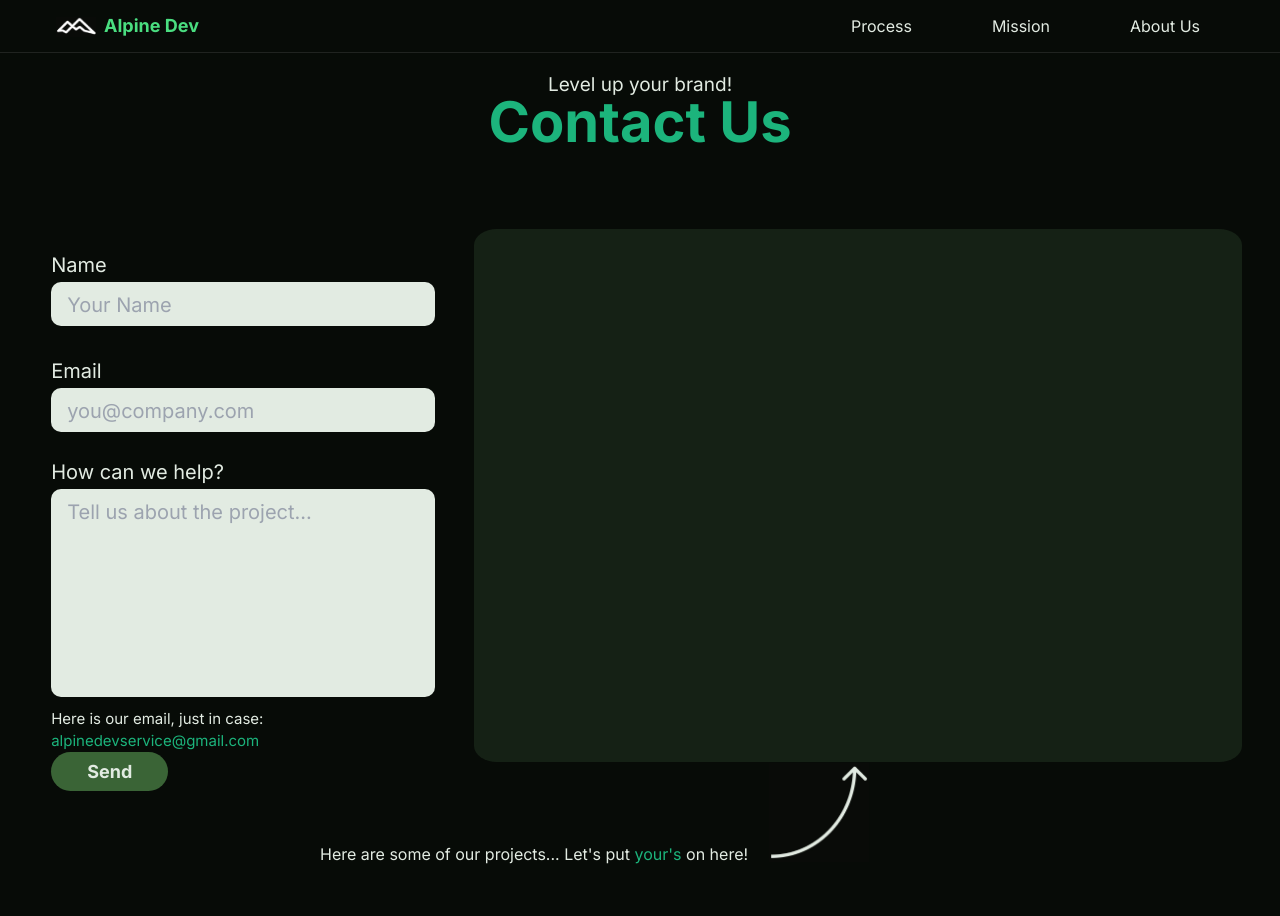
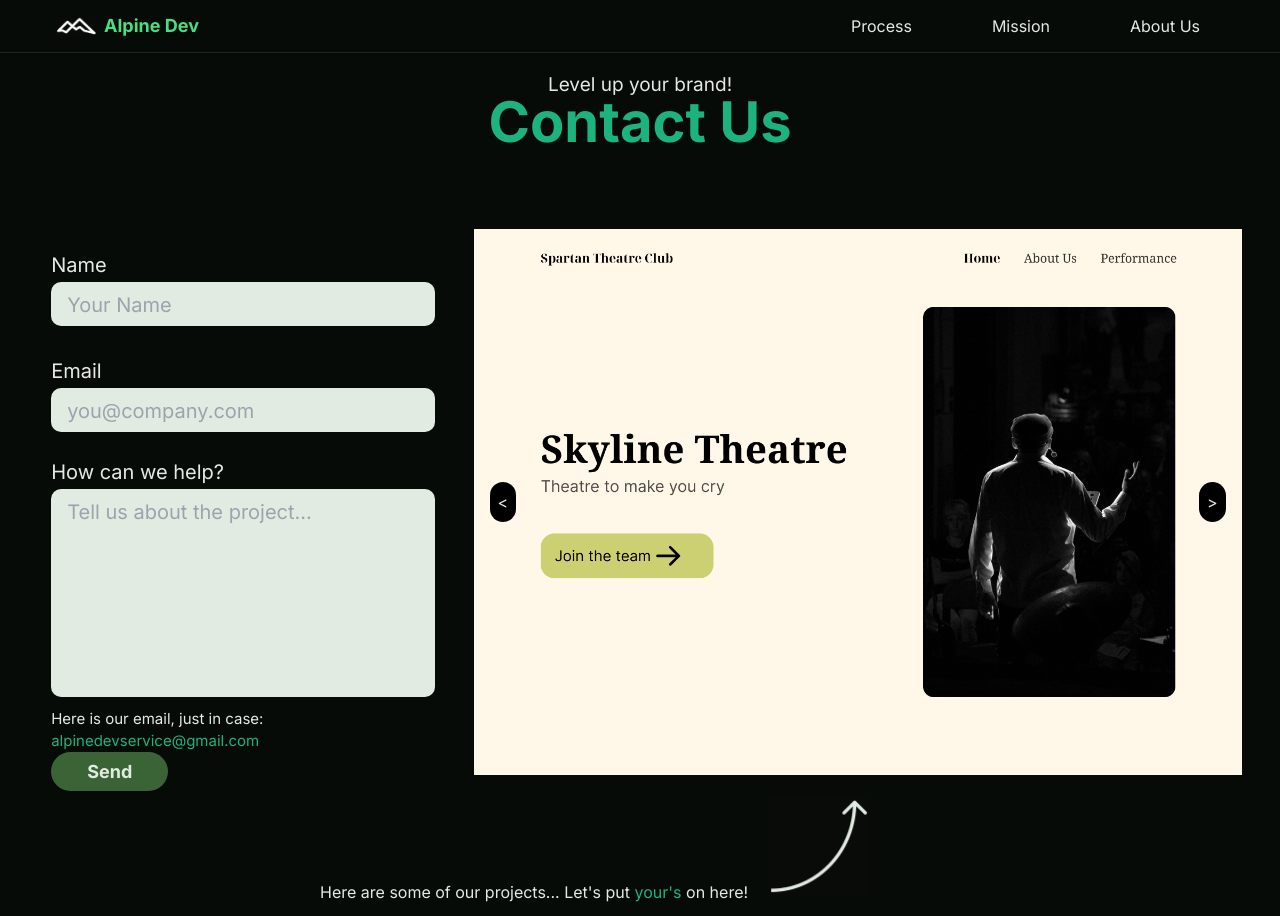
Before and after one commit to SaiChittella/Alpine_Dev_Website, a Next.js app: page /contact in a window 1280 px wide. Before the commit the page ends 886 px from the top, so only its background shows below. Built offline with nearby package versions, Linux system fonts and the light colour scheme.

Commit message:
Added slideshow effect on Contact Us Page + Added responsiveness

```diff
--- a/src/app/contact/page.tsx
+++ b/src/app/contact/page.tsx
@@ -1,7 +1,7 @@
 "use client";
 import Textbox from "@/components/Textbox";
 import { useState } from "react";
-
+import Slideshow from "./slideshow";
 export default function ContactUs() {
 	const [name, setName] = useState("");
 	const [email, setEmail] = useState("");
@@ -52,14 +52,15 @@ export default function ContactUs() {
 				</p>
 			</div>
 			<div
-				className="absolute bg-[#152115] w-3/5 mx-auto h-2/3"
+				className="absolute w-3/5 mx-auto h-2/3"
 				style={{
 					top: "calc(100vh / 3.5)",
 					left: "67%",
 					transform: "translateX(-50%)",
-					borderRadius: "3%",
 				}}
-			/>
+			>
+				<Slideshow />
+			</div>
 			<div className="max-w-full">
 				<Textbox
 					divTop="calc(100vh / 3.2)"
@@ -126,7 +127,7 @@ export default function ContactUs() {
 				className="pb-5"
 				style={{
 					position: "absolute",
-					top: "calc(100vh / 0.95)",
+					top: "110%",
 					left: "25%",
 					fontSize: "16px",
 				}}
@@ -138,12 +139,12 @@ export default function ContactUs() {
 				<img
 					src={arrow}
 					alt=""
-					height="100px"
-					width="100px"
+					height="100vh"
+					width="100vw"
 					style={{
-						position: "absolute",
+						position: "relative",
 						left: "105%",
-						top: "-180%",
+						marginTop: "-25%",
 					}}
 				/>
 			</div>
--- /dev/null
+++ b/src/app/contact/slideshow.tsx
@@ -0,0 +1,46 @@
+import React, { useState } from "react";
+
+const images = [
+	"imgs/projects/skyline_theater.png",
+	"imgs/projects/home_page.png",
+];
+
+const Slideshow: React.FC = () => {
+	const [currentIndex, setCurrentIndex] = useState(0);
+
+	const goToPrevious = () => {
+		setCurrentIndex((prevIndex) =>
+			prevIndex === 0 ? images.length - 1 : prevIndex - 1
+		);
+	};
+
+	const goToNext = () => {
+		setCurrentIndex((prevIndex) =>
+			prevIndex === images.length - 1 ? 0 : prevIndex + 1
+		);
+	};
+
+	return (
+		<div className="relative">
+			<img
+				src={images[currentIndex]}
+				alt="Slideshow"
+				className="w-full"
+			/>
+			<button
+				className="absolute top-1/2 left-4 transform -translate-y-1/2 bg-black p-2 rounded-full"
+				onClick={goToPrevious}
+			>
+				{"<"}
+			</button>
+			<button
+				className="absolute top-1/2 right-4 transform -translate-y-1/2 bg-black p-2 rounded-full"
+				onClick={goToNext}
+			>
+				{">"}
+			</button>
+		</div>
+	);
+};
+
+export default Slideshow;
```
Also changed, not shown: public/imgs/projects/home_page.png (added), public/imgs/projects/skyline_theater.png (added).
